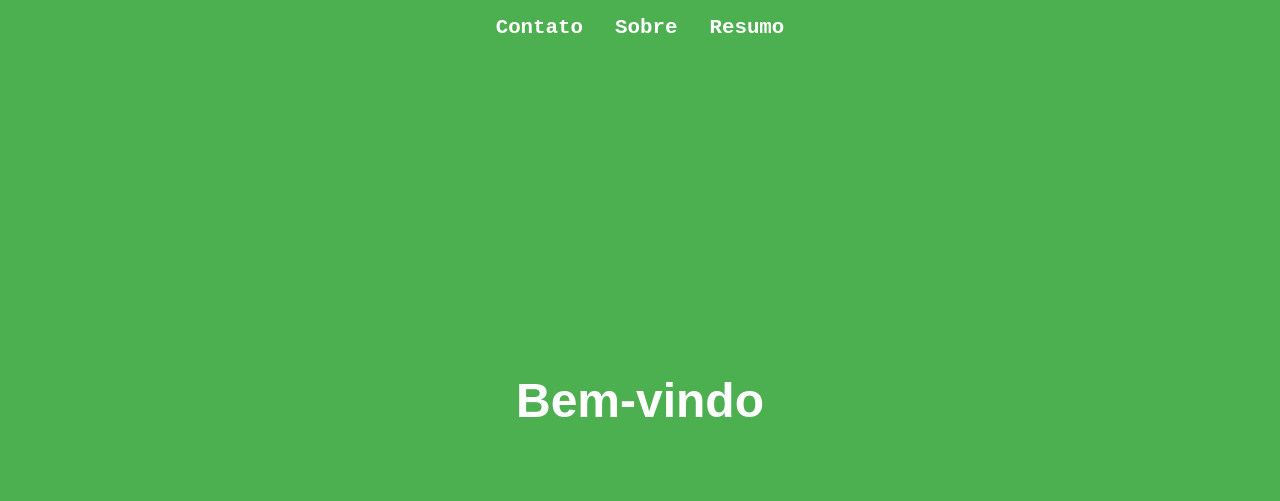
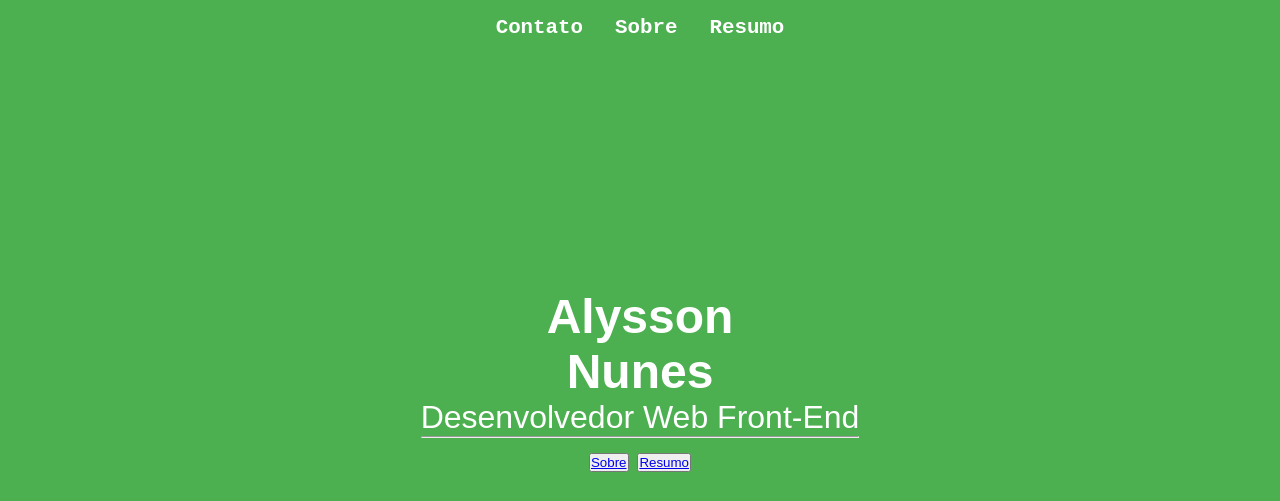
Before and after one commit to Alyssonln/presentation-links, a plain HTML site: page index.html in a window 1280 px wide. Shown: the top 501 px of the page. Drawn offline with Linux system fonts and the light colour scheme.

Commit message:
Alteração no index.html

```diff
--- a/index.html
+++ b/index.html
@@ -18,7 +18,21 @@
     </header>
     <main>
         <section id="contato" class="section contato">
-            <h1>Bem-vindo</h1>
+            <div class="textos">
+                <h1 class="nomePg01">Alysson</h1>
+                <h1 class="sobrenomePg01">Nunes</h1>
+                <p class="paragrafoPg01">Desenvolvedor Web Front-End</p>
+                <hr>
+                <div class="btnPg01">
+                    <button class="btnSobre"><a href="#sobre">Sobre</a></button>
+                    <button class="btnResumo"><a href="#resumo">Resumo</a></button>
+                </div>
+                <div class="links">
+                  <a href="https://github.com/Alyssonln" target="_blank"><img src="./img/github.jpg" alt=""></a>
+                  <a href="https://www.linkedin.com/in/alysson-nunes" target="_blank"><img src="./img/linkedin.jpg" alt=""></a>
+                  <a href="https://www.instagram.com/alyssonlnunes/" target="_blank"><img src="./img/instagram.jpg" alt=""></a>
+                </div>
+            </div>
         </section>
         <section id="sobre" class="section sobre">
             <h1>Sobre Nós</h1>
```
